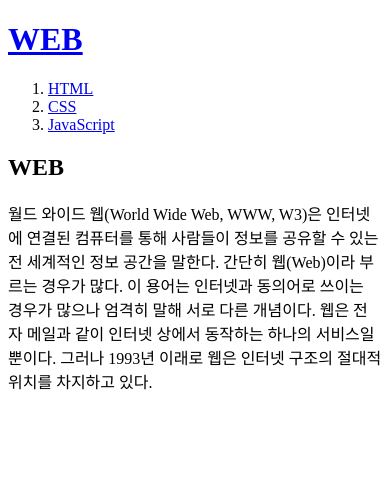
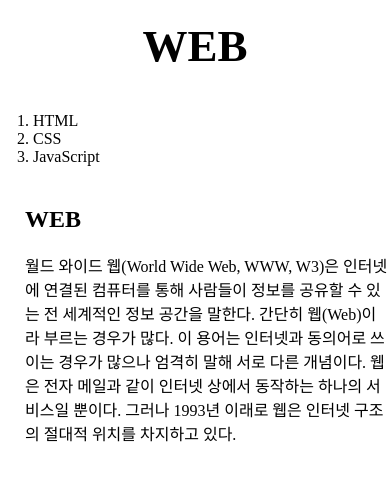
Before and after one commit to jess913/web1, a plain HTML site: page index.html in a window 390 px wide. Drawn offline with Linux system fonts and the light colour scheme.

Commit message:
version3

```diff
--- a/index.html
+++ b/index.html
@@ -3,15 +3,23 @@
 <head>
   <title>WEB1 - Welcome</title>
   <meta charset="utf-8">
+  <link rel="stylesheet" href="style.css">
 </head>
 <body>
+  <audio autoplay>
+   <source src="allthat.mp3" type="audio/mpeg">
+</audio>
   <h1><a href="index.html">WEB</a></h1>
+  <div id="grid">
   <ol>
     <li><a href="1.html">HTML</a></li>
     <li><a href="2.html">CSS</a></li>
     <li><a href="3.html">JavaScript</a></li>
   </ol>
+  <div id="article">
   <H2>WEB</H2>
   <p>월드 와이드 웹(World Wide Web, WWW, W3)은 인터넷에 연결된 컴퓨터를 통해 사람들이 정보를 공유할 수 있는 전 세계적인 정보 공간을 말한다. 간단히 웹(Web)이라 부르는 경우가 많다. 이 용어는 인터넷과 동의어로 쓰이는 경우가 많으나 엄격히 말해 서로 다른 개념이다. 웹은 전자 메일과 같이 인터넷 상에서 동작하는 하나의 서비스일 뿐이다. 그러나 1993년 이래로 웹은 인터넷 구조의 절대적 위치를 차지하고 있다. </p>
+</div>
+</div>
 </body>
 </html>
--- /dev/null
+++ b/style.css
@@ -0,0 +1,41 @@
+body{
+  margin:0;
+}
+  a {
+    color:black;
+    text-decoration:none;
+  }
+  h1{
+    font-size:45px;
+    text-align: center;
+    border-bottom:1px solid gray;
+    margin:0;
+    padding:20px;
+  }
+  ol{
+    border-right:1px solid gray;
+    width:100px;
+    margin:0;
+    padding:20px;
+  }
+  #grid{
+    display: grid;
+    grid-template-columns:150px 1fr
+  }
+  #grid ol{
+    padding-left: 33px
+  }
+  #grid #article{
+    padding-left:25px;
+  }
+  @media(max-width:800px){
+    #grid{
+      display: block;
+    }
+    ol{
+      border-right:none;
+    }
+    h1{
+    border-bottom:none;
+    }
+  }
```
Also changed, not shown: 1.html (+5 -0 lines), 2.html (+15 -1 lines), 3.html (+5 -0 lines), box.html (added, +28 -0 lines), box0.html (added, +19 -0 lines), grid.html (added, +25 -0 lines), mediaquery.html (added, +23 -0 lines), 1 other file.
